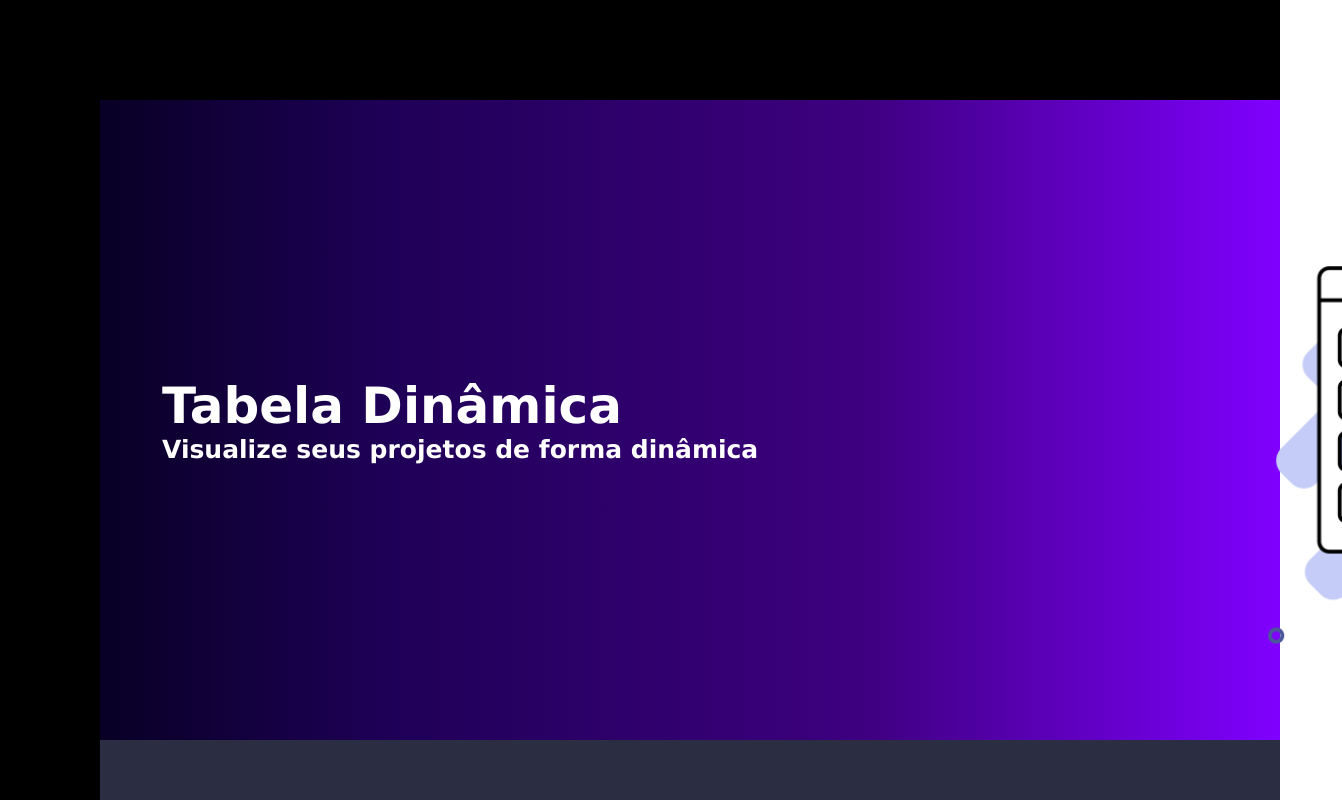
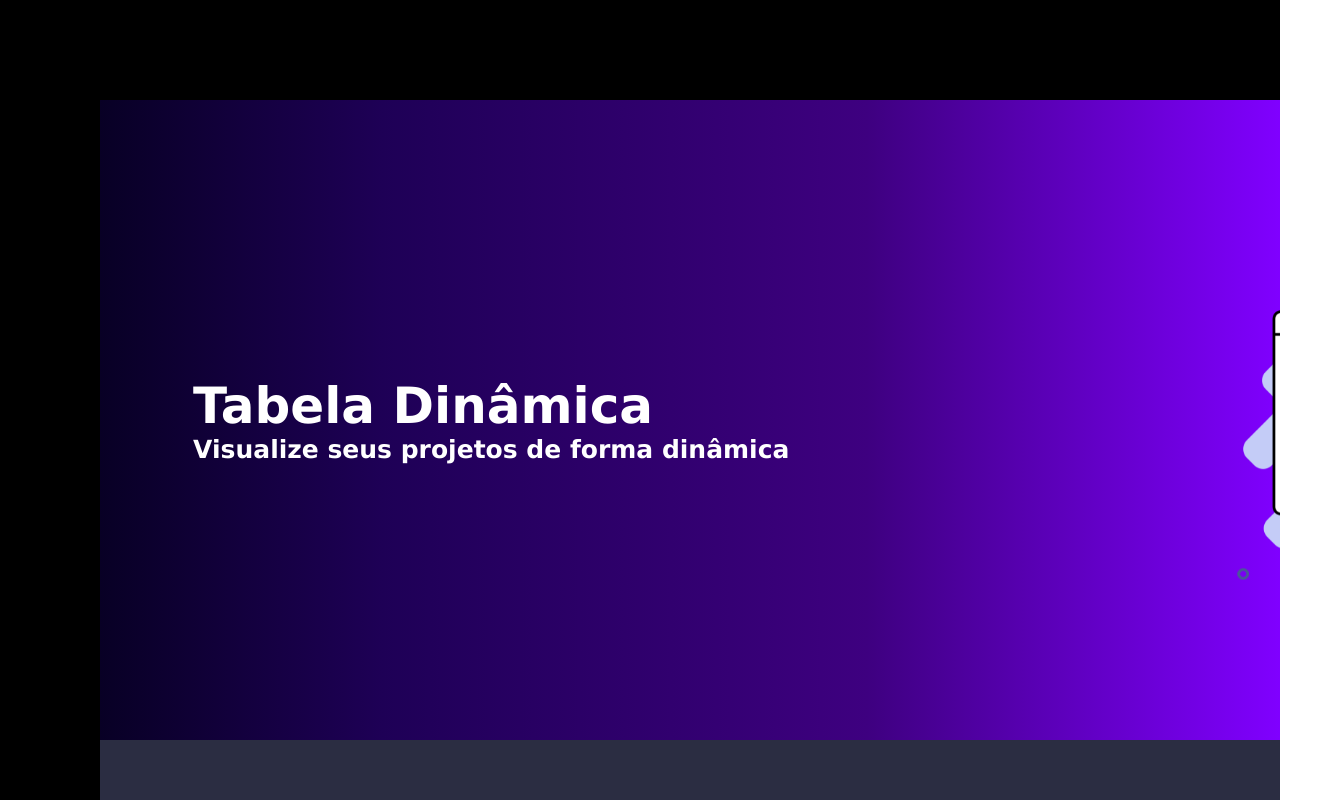
Before and after one commit to Web-LIA/Tabela-Dinamica, a React (Create React App) app: page / in a window 1280 px wide. Shown: the top 800 px of the page, 1342 px wide, since content can reach past the window. Built offline with nearby package versions, Linux system fonts and the light colour scheme.

Commit message:
fix: ajuste na resposividade da animacao da capa

```diff
--- a/src/components/themes/home.module.css
+++ b/src/components/themes/home.module.css
@@ -2,6 +2,7 @@
     background-color: white;
     min-height: 100vh;
     min-width: 100%;
+    overflow-x: hidden;
 }
 .topicos{
     height: 80vh;
@@ -29,7 +30,7 @@
 }
 .capa img{
     align-self: center;
-    height: 70%;
+    height: 50%;
     transform:rotate(-25deg);
     overflow:hidden;
     animation: slidein ease-in-out;
@@ -124,9 +125,7 @@
     .capa{
         justify-content: left;
     }
-    .capa img{
-         height: 50%;
-    }
+
     .sobre img{
         height: 50%;
     }
@@ -139,6 +138,7 @@
     .capa{
         display: grid;
         justify-content: center;
+        justify-items: center;
         text-align: center;
     }
     .capa div{
@@ -146,6 +146,7 @@
     }
     .capa img{
         height: 70%;
+        animation: none;
     }
     .capa h2,.sobre p span,.servicos li h3{
         font-size:x-large;
@@ -194,7 +195,7 @@
     }
 }
 
-@media screen and (max-width: 720px) and (max-height: 480px) {
+@media screen and (max-width: 1024px) and (max-height: 800px) {
     .capa{
         justify-items: center;
     }
@@ -248,7 +249,7 @@
         width: auto;
     }
 }
-@media screen and (max-width: 480px) {
+@media screen and (max-width: 658px) {
     .capa{
         justify-items: center;
     }
```
